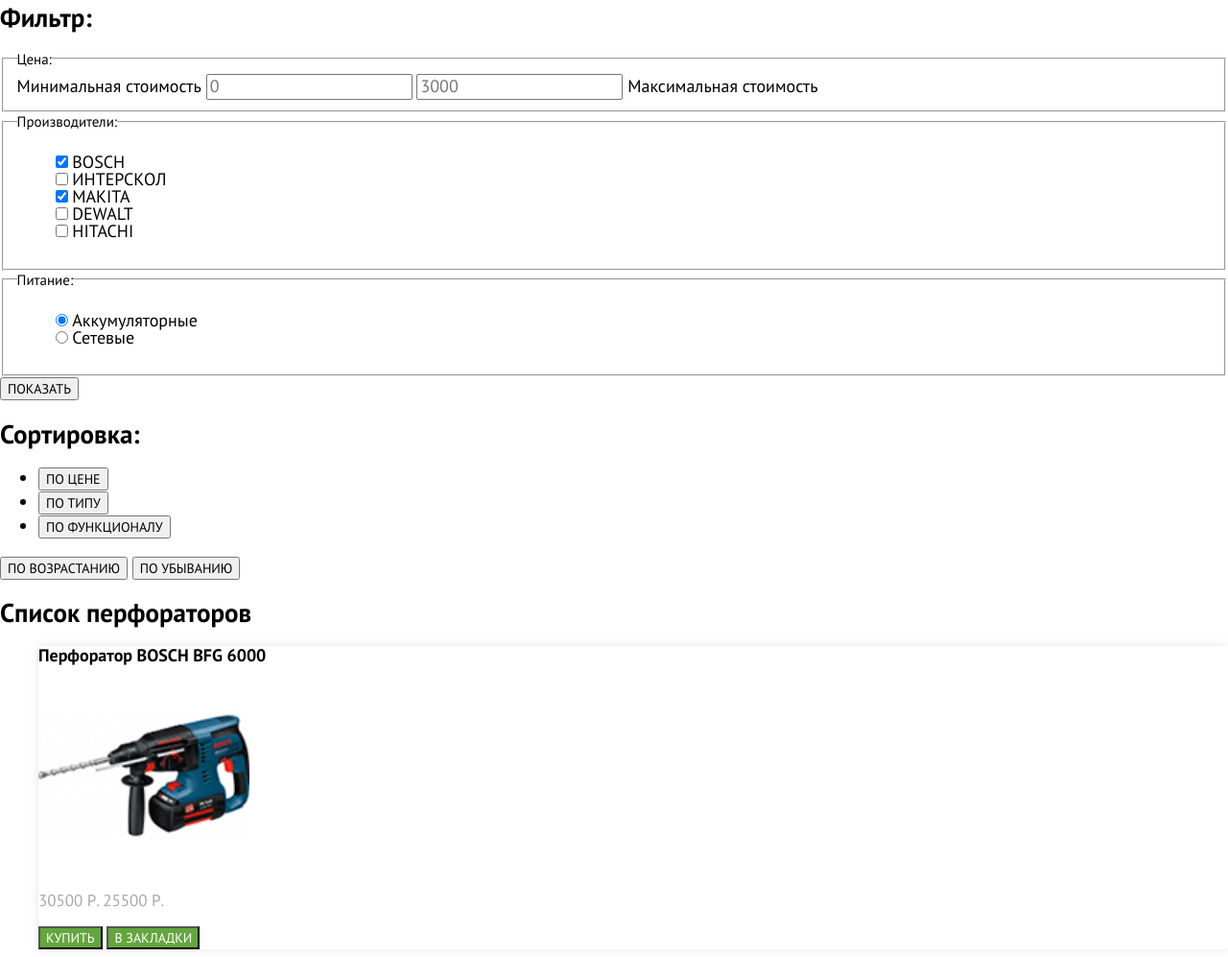
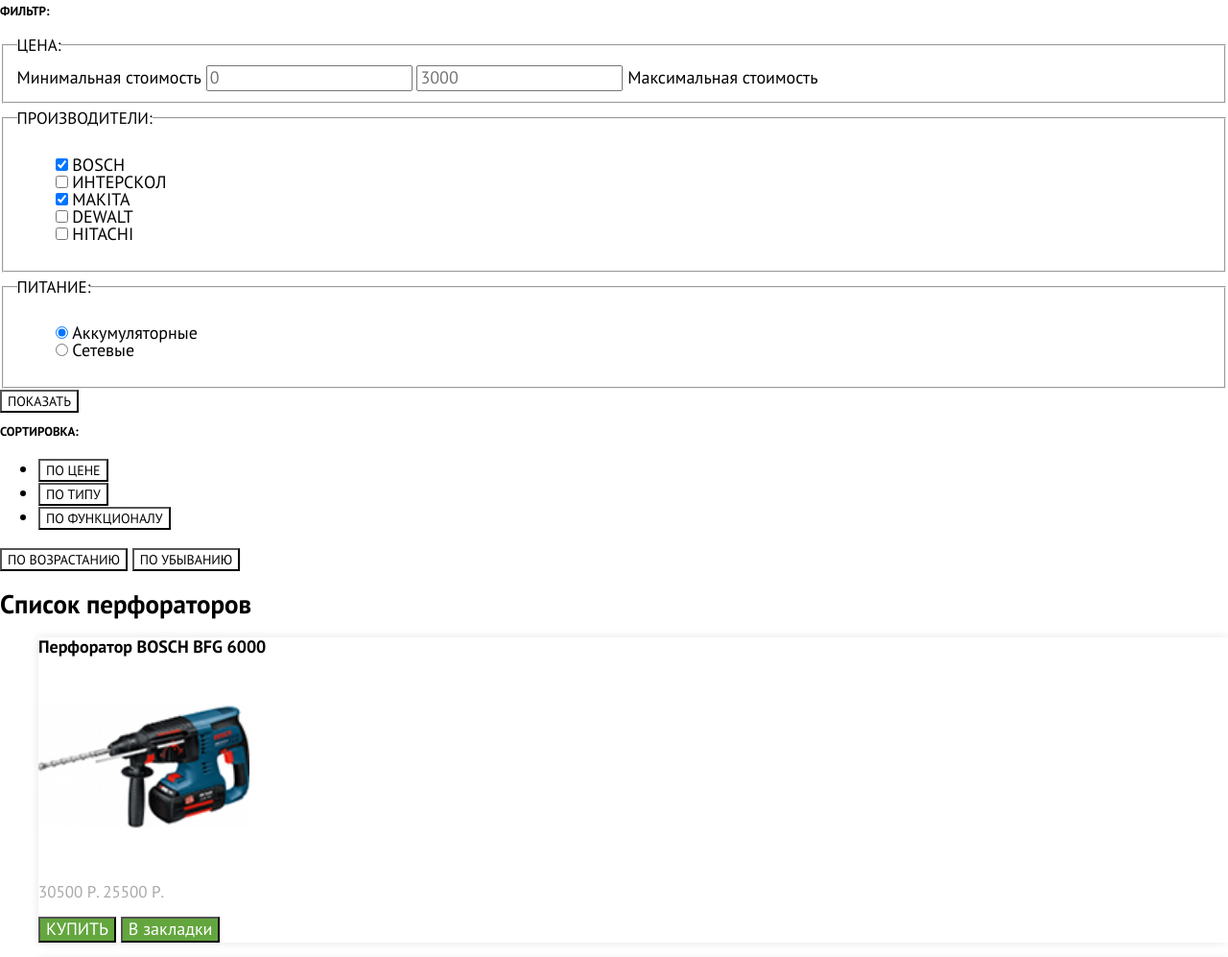
Before and after one commit to valeriyaadikovna/1649153-technomart-30, a plain HTML site: page catalog.html in a window 1280 px wide. Shown: the part 522-1519 px from the top of the page at 96% size. Drawn offline with Linux system fonts and the light colour scheme; files whose address does not match are found by name; a web font is replaced by a local one.

Commit message:
Испраляет стили .button

```diff
--- a/catalog.html
+++ b/catalog.html
@@ -62,24 +62,24 @@
         <fieldset>
           <legend>Производители:</legend>
           <ul>
-            <li>
-              <input type="checkbox" name="BOSCH" id="BOSCH" checked>
+            <li class="filter-option filter-checkbox">
+              <input class="filter-input-checkbox filter-input" type="checkbox" name="BOSCH" id="BOSCH" checked>
               <label for="BOSCH">BOSCH</label>
             </li>
-            <li>
-              <input type="checkbox" name="INTERSKOL" id="INTERSKOL">
+            <li class="filter-option filter-checkbox"></li>
+              <input class="filter-input-checkbox filter-input" type="checkbox" name="INTERSKOL" id="INTERSKOL">
               <label for="INTERSKOL">ИНТЕРСКОЛ</label>
             </li>
             <li>
-              <input type="checkbox" name="MAKITA" id="MAKITA" checked>
+              <input class="filter-input-checkbox filter-input" type="checkbox" name="MAKITA" id="MAKITA" checked>
               <label for="MAKITA">MAKITA</label>
             </li>
-            <li>
-              <input type="checkbox" name="DEWALT" id="DEWALT">
+            <li class="filter-option filter-checkbox"></li>
+              <input class="filter-input-checkbox filter-input" type="checkbox" name="DEWALT" id="DEWALT">
               <label for="DEWALT">DEWALT</label>
             </li>
-            <li>
-              <input type="checkbox" name="HITACHI" id="HITACHI">
+            <li class="filter-option filter-checkbox"></li>
+              <input class="filter-input-checkbox filter-input" type="checkbox" name="HITACHI" id="HITACHI">
               <label for="HITACHI">HITACHI</label>
             </li>
           </ul>
@@ -87,12 +87,12 @@
         <fieldset>
           <legend>Питание:</legend>
           <ul>
-            <li>
-              <input type="radio" name="power" value="battery" id="filter-battery" checked>
+            <li class="filter-option filter-radio">
+              <input class="filter-input-radio filter-input" type="radio" name="power" value="battery" id="filter-battery" checked>
               <label for="filter-battery">Аккумуляторные</label>
             </li>
-            <li>
-              <input type="radio" name="power" value="network" id="filter-network">
+            <li class="filter-option filter-radio">
+              <input class="filter-input-radio filter-input" type="radio" name="power" value="network" id="filter-network">
               <label for="filter-network">Сетевые</label>
             </li>
           </ul>
@@ -100,7 +100,7 @@
         <button class="button" type="submit">Показать</button>
       </form>
     </section>
-    <section>
+    <section class="sort">
       <h2>Сортировка:</h2>
       <ul>
         <li><button class="button" type="button">ПО ЦЕНЕ</button></li>
--- a/css/style.css
+++ b/css/style.css
@@ -93,34 +93,18 @@
   line-height: 18px;
   text-transform: uppercase;
   color: var(--basic-black);
+  background-color: var(--basic-white);
 }
 
 .button-red {
-  font-size: 14px;
-  line-height: 18px;
   background-color: var(--basic-red);
-  text-transform: uppercase;
   color: var(--basic-white);
-}
-
-.button-red {
-  color: var(--basic-white);
-  background-color: var(--basic-red);
 }
 .button-red:hover{
   background-color: var(--hover-red-button);
 }
 .button-red:focus{
   background-color: var(--click-red-button);
-}
-
-
-.button-green {
-  font-size: 14px;
-  line-height: 18px;
-  text-transform: uppercase;
-  color: var(--basic-white);
-  background-color: var(--quiet-button-buy);
 }
 
 .button-green {
@@ -245,8 +229,9 @@
 /* Filters */
 
 .filter legend {
-  font-size: 15px;
-  line-height: 19px;
+  font-size: 17px;
+  line-height: 30px;
+  text-transform: uppercase;
 }
 
 .filter ul {
@@ -254,10 +239,29 @@
   line-height: 18px;
 }
 
+.filters h2 {
+  font-size: 13px;
+  line-height: 18px;
+  text-transform: uppercase;
+}
+
 .filter-input-checkbox:hover + label,
 .filter-input-checkbox:focus + label {
   color: var(--basic-black);
 }
+
+/* Sort */
+.sort h2 {
+  font-size: 13px;
+  line-height: 18px;
+  text-transform: uppercase;
+}
+
+/* Input */
+/*.input {
+
+}
+*/
 
 /* Catalog */
 
```
